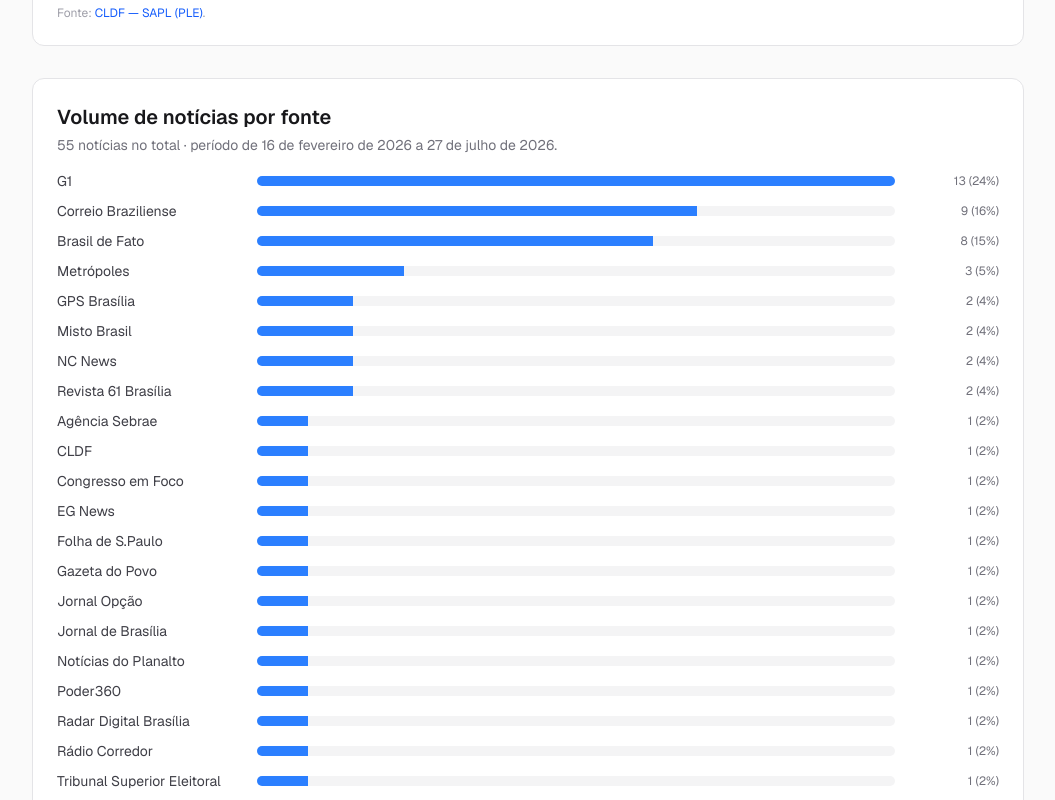
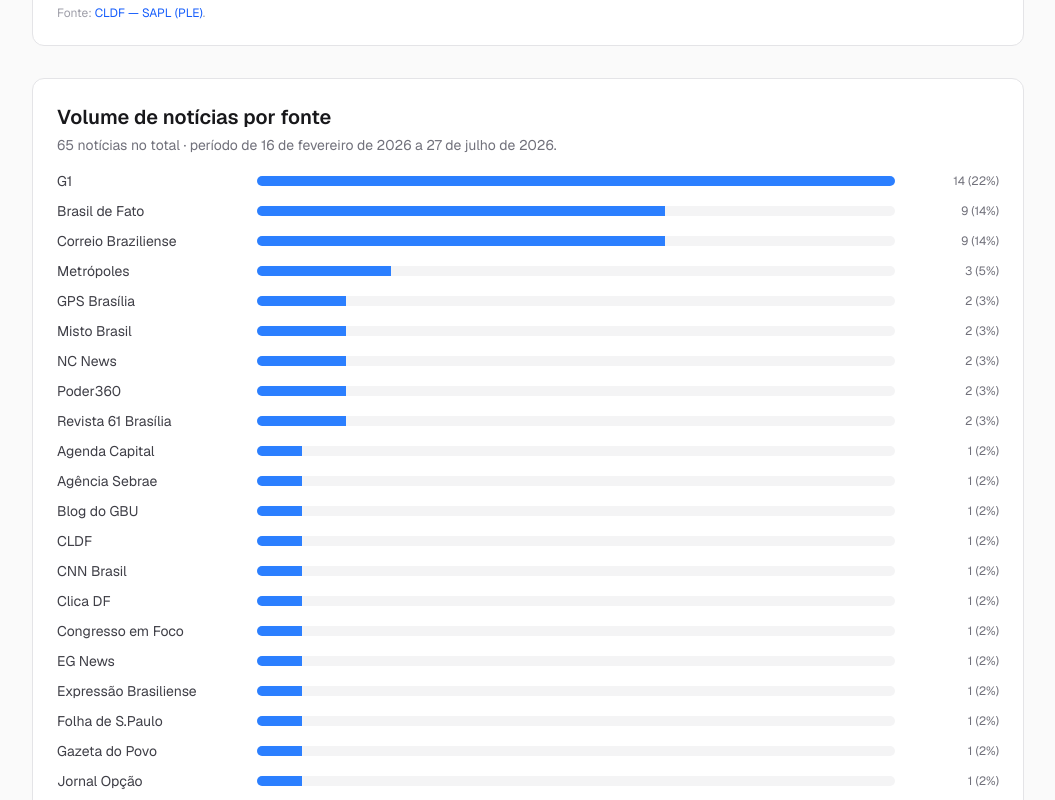
Before and after one commit to gustavomelofr/deputados-distritais-df-2026, a Next.js app: page /analise in a window 1280 px wide. Shown: the part 920-1720 px from the top of the page, without its empty margins (112-1167 px from the left). Built offline with nearby package versions, Linux system fonts and the light colour scheme.

Commit message:
feat(loop): atualização aprovada 2026-07-28T03-17-54-247Z (#120)
Co-authored-by: Agente Contínuo <agente@deputadosdistritais.dev>

```diff
--- a/src/data/noticias.ts
+++ b/src/data/noticias.ts
@@ -661,4 +661,124 @@ export const noticias: Noticia[] = [
     resumo: 'O PSB-DF marcou convenção para 3 de agosto, às 19h, no auditório da ADUnB, para oficializar a candidatura de Ricardo Cappelli ao GDF e definir nomes para Senado, Câmara dos Deputados e CLDF; o ex-interventor da segurança do DF priorizou saúde, educação, segurança, mobilidade e melhoria dos serviços públicos em sua fala de pré-campanha.',
     deputadosRelacionados: [],
   },
+  {
+    id: 'n56',
+    titulo: 'Paraná Pesquisas: Leila, Michelle e Kokay lideram disputa ao Senado no DF',
+    fonte: 'CNN Brasil',
+    url: 'https://www.cnnbrasil.com.br/eleicoes/parana-pesquisas-leila-michelle-e-kokay-lideram-disputa-ao-senado-no-df/',
+    data: '2026-07-20',
+    coletadaEm: '2026-07-28',
+    verificadaEm: '2026-07-28',
+    tipo: 'posicao_politica',
+    resumo: 'Pesquisa Paraná Pesquisas, registrada no TSE sob o protocolo DF-01326/2026, aponta Leila do Vôlei (PDT) com 39,2%, Michelle Bolsonaro (PL) com 36% e Erika Kokay (PT) com 28,4% das intenções de voto ao Senado pelo DF no primeiro cenário estimulado; o levantamento ouviu 1.500 eleitores entre 17 e 19 de julho, com margem de erro de 2,6 pontos percentuais.',
+    deputadosRelacionados: [],
+  },
+  {
+    id: 'n57',
+    titulo: 'Disputa à reeleição predomina no Distrito Federal: seis parlamentares buscam cargos maiores',
+    fonte: 'Brasil de Fato',
+    url: 'https://www.brasildefato.com.br/2026/07/16/disputa-a-reeleicao-predomina-no-distrito-federal-seis-parlamentares-buscam-cargos-maiores/',
+    data: '2026-07-16',
+    coletadaEm: '2026-07-28',
+    verificadaEm: '2026-07-28',
+    tipo: 'movimentacao_publica',
+    resumo: 'Levantamento do Brasil de Fato DF indica que a maioria dos 24 deputados distritais articula reeleição na CLDF; Fábio Felix (PSOL), Thiago Manzoni (PL) e Daniel Donizet (MDB) pleiteiam vaga na Câmara dos Deputados, enquanto Paula Belmonte (PSDB) é pré-candidata ao GDF; Erika Kokay (PT) e Bia Kicis (PL) anunciaram intenção de concorrer ao Senado.',
+    deputadosRelacionados: ['fabio-felix', 'thiago-manzoni', 'daniel-donizet', 'paula-belmonte', 'max-maciel', 'chico-vigilante', 'gabriel-magno', 'dayse-amarilio', 'hermeto', 'jaqueline-silva', 'joaquim-roriz-neto', 'doutora-jane', 'eduardo-pedrosa', 'rogerio-morro-da-cruz'],
+  },
+  {
+    id: 'n58',
+    titulo: 'Janela partidária: deputados do DF preveem poucas mudanças de sigla para as eleições',
+    fonte: 'G1',
+    url: 'https://g1.globo.com/df/distrito-federal/noticia/2026/03/08/janela-partidaria-deputados-do-df-preveem-poucas-mudancas-de-sigla-para-as-eleicoes-veja-quem-deve-migrar.ghtml',
+    data: '2026-03-08',
+    coletadaEm: '2026-07-28',
+    verificadaEm: '2026-07-28',
+    tipo: 'movimentacao_publica',
+    resumo: 'Durante a janela partidária de 2026, 18 dos 24 deputados distritais afirmaram que permanecerão em seus partidos; Paula Belmonte deixou o Cidadania e se filiou ao PSDB em dezembro, João Cardoso se filiou ao PL em 10 de março, Robério Negreiros ao Podemos em 17 de março e Jorge Vianna ao Democrata em 23 de março.',
+    deputadosRelacionados: ['paula-belmonte', 'joao-cardoso', 'roberio-negreiros', 'jorge-vianna', 'fabio-felix', 'daniel-donizet'],
+  },
+  {
+    id: 'n59',
+    titulo: 'Distritais do MDB confirmam aliança com Celina Leão e isolam Rafael Prudente',
+    fonte: 'Expressão Brasiliense',
+    url: 'https://expressaobrasiliense.com/eleicoes-2026/distritais-do-mdb-confirmam-alianca-com-celina-leao-e-isolam-rafael-prudente/',
+    data: '2026-06-24',
+    coletadaEm: '2026-07-28',
+    verificadaEm: '2026-07-28',
+    tipo: 'movimentacao_publica',
+    resumo: 'A bancada de deputados distritais do MDB reafirmou apoio à governadora Celina Leão (PP) e à pré-candidatura de Ibaneis Rocha ao Senado, em encontro que isolou o deputado federal Rafael Prudente, citado como possível nome para candidatura própria do partido ao GDF.',
+    deputadosRelacionados: ['wellington-luiz', 'hermeto', 'daniel-donizet', 'jaqueline-silva', 'iolando'],
+  },
+  {
+    id: 'n60',
+    titulo: 'Quantos distritais Republicanos, MDB e União Progressista podem fazer no DF em 2026',
+    fonte: 'Blog do GBU',
+    url: 'https://www.blogdogbu.com.br/2026/04/eleicoes-quantos-distritais-o.html',
+    data: '2026-04-14',
+    coletadaEm: '2026-07-28',
+    verificadaEm: '2026-07-28',
+    tipo: 'movimentacao_publica',
+    resumo: 'Análise das nominatas de Republicanos, MDB e União Progressista para a CLDF em 2026: Republicanos aposta em Martins Machado e Jane Klébia; MDB reúne Jaqueline Silva, Iolando, Hermeto e Wellington Luiz; a Federação União Progressista conta com Eduardo Pedrosa, Pepa e Daniel de Castro entre os atuais mandatários.',
+    deputadosRelacionados: ['martins-machado', 'jaqueline-silva', 'iolando', 'hermeto', 'wellington-luiz', 'eduardo-pedrosa', 'pepa', 'pastor-daniel-de-castro'],
+  },
+  {
+    id: 'n61',
+    titulo: 'Disputa majoritária no DF permanece sem definição e bastidores políticos seguem em ebulição',
+    fonte: 'Agenda Capital',
+    url: 'https://agendacapital.com.br/disputa-majoritaria-no-df-permanece-sem-definicao-e-bastidores-politicos-seguem-em-ebulicao/',
+    data: '2026-07-21',
+    coletadaEm: '2026-07-28',
+    verificadaEm: '2026-07-28',
+    tipo: 'posicao_politica',
+    resumo: 'Pesquisa Instituto Paraná mostra Celina Leão (PP) liderando os cenários estimulados ao GDF, mas 66,7% dos eleitores não sabem em quem votar na consulta espontânea; a disputa ao Senado permanece indefinida, com questões sobre a candidatura de Michelle Bolsonaro (PL) e o futuro de Izalci Lucas entre GDF, Senado e Câmara dos Deputados.',
+    deputadosRelacionados: ['paula-belmonte'],
+  },
+  {
+    id: 'n62',
+    titulo: 'Partidos e federações vão definir nos próximos 15 dias as seleções que vão entrar em campo para disputar as eleições',
+    fonte: 'Clica DF',
+    url: 'https://clicadf.com.br/partidos-e-federacoes-vao-definir-nos-proximos-15-dias-as-selecoes-que-vao-entrar-em-campo-para-disputar-as-eleicoes-em-4-de-outubro/',
+    data: '2026-07-20',
+    coletadaEm: '2026-07-28',
+    verificadaEm: '2026-07-28',
+    tipo: 'movimentacao_publica',
+    resumo: 'Clica DF detalha o calendário de convenções partidárias no DF até 5 de agosto: Republicanos oficializa Gustavo Rocha como vice de Celina Leão e apoio a Bia Kicis e Michelle Bolsonaro ao Senado; Novo confirma Kiko Caputo ao GDF e Sebastião Coelho ao Senado; PSD e Avante fazem convenção conjunta com José Roberto Arruda ao GDF; MDB define caminho em 1º de agosto; PSDB oficializa Paula Belmonte em 4 de agosto.',
+    deputadosRelacionados: ['paula-belmonte'],
+  },
+  {
+    id: 'n63',
+    titulo: 'Eleições 2026: convenções partidárias começam e definem o tabuleiro político no Distrito Federal',
+    fonte: 'Pauta Diária',
+    url: 'https://pautadiaria.com.br/eleicoes-2026-convencoes-partidarias-comecam-e-definem-o-tabuleiro-politico-no-distrito-federal/',
+    data: '2026-07-20',
+    coletadaEm: '2026-07-28',
+    verificadaEm: '2026-07-28',
+    tipo: 'movimentacao_publica',
+    resumo: 'Pauta Diária mapeia o início do período de convenções partidárias no DF, com calendário de eventos de 23 de julho (UP) a 5 de agosto (PL), e detalha as pré-candidaturas ao GDF (Celina Leão, Leandro Grass, Ricardo Cappelli, Paula Belmonte, Kiko Caputo, José Roberto Arruda) e ao Senado (Michelle Bolsonaro, Bia Kicis, Erika Kokay, Leila do Vôlei).',
+    deputadosRelacionados: ['paula-belmonte'],
+  },
+  {
+    id: 'n64',
+    titulo: 'Michelle Bolsonaro tem 17,2% para 1ª vaga ao Senado pelo DF, diz pesquisa Igape',
+    fonte: 'Poder360',
+    url: 'https://www.poder360.com.br/poder-eleicoes-2026/michelle-bolsonaro-tem-172-para-1a-vaga-ao-senado-pelo-df-diz-pesquisa/',
+    data: '2026-07-21',
+    coletadaEm: '2026-07-28',
+    verificadaEm: '2026-07-28',
+    tipo: 'posicao_politica',
+    resumo: 'Levantamento Igape Pesquisas, encomendado pela TV Atual e registrado no TSE sob o número DF-09796/2026, aponta Michelle Bolsonaro (PL) com 17,2% das intenções de 1º voto ao Senado pelo DF, em empate técnico com Fred Linhares (Republicanos), com 12,8%; a pesquisa ouviu 2.000 eleitores entre 15 e 19 de julho, com margem de erro de 2,2 pontos percentuais.',
+    deputadosRelacionados: [],
+  },
+  {
+    id: 'n65',
+    titulo: 'Wellington Luiz afirma que MDB-DF está fechado com Celina Leão e diz que Rafael Prudente integra aliança',
+    fonte: 'VEJA DF Notícias',
+    url: 'https://vejadf.com.br/wellington-luiz-afirma-que-mdb-df-esta-fechado-com-celina-leao-e-diz-que-rafael-prudente-integra-alianca/',
+    data: '2026-07-20',
+    coletadaEm: '2026-07-28',
+    verificadaEm: '2026-07-28',
+    tipo: 'movimentacao_publica',
+    resumo: 'O presidente da CLDF e do MDB-DF, Wellington Luiz, afirmou durante evento de lançamento da pré-candidatura de Celina Leão (PP) em Ceilândia que o deputado federal Rafael Prudente está alinhado ao projeto político da governadora, afastando interpretações de divisão interna na legenda emedebista.',
+    deputadosRelacionados: ['wellington-luiz'],
+  },
 ];
```
Also changed, not shown: 1 other file (tests, documents, lock files or other folders).
